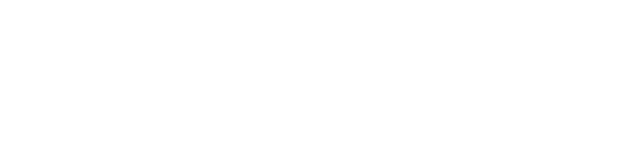
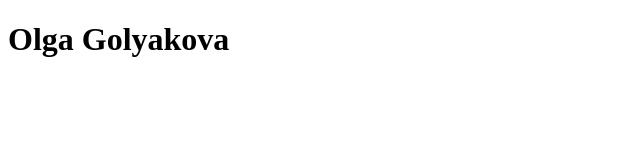
Before and after one commit to Olga2157/rsschool-cv, a plain HTML site: page index.html in a window 1280 px wide. Shown: the whole page, without its empty margins (0-640 px from the left). Drawn offline with Linux system fonts and the light colour scheme.

Commit message:
feat: add header

```diff
--- a/index.html
+++ b/index.html
@@ -6,5 +6,10 @@
 		<link rel="stylesheet" href="style.css">
 	</head>
     <body>
+
+        <header>
+			<h1>Olga Golyakova</h1>
+		</header>
+
     </body>
     </html>
```
